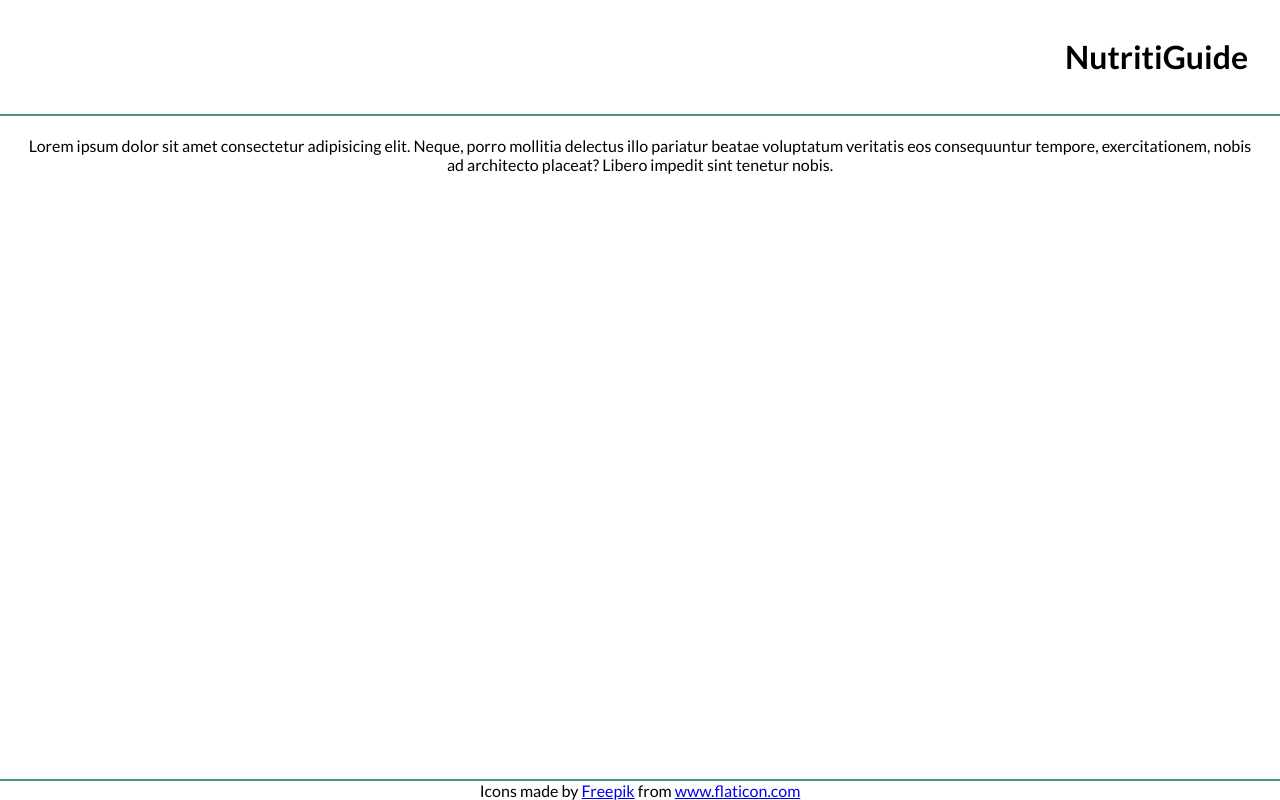
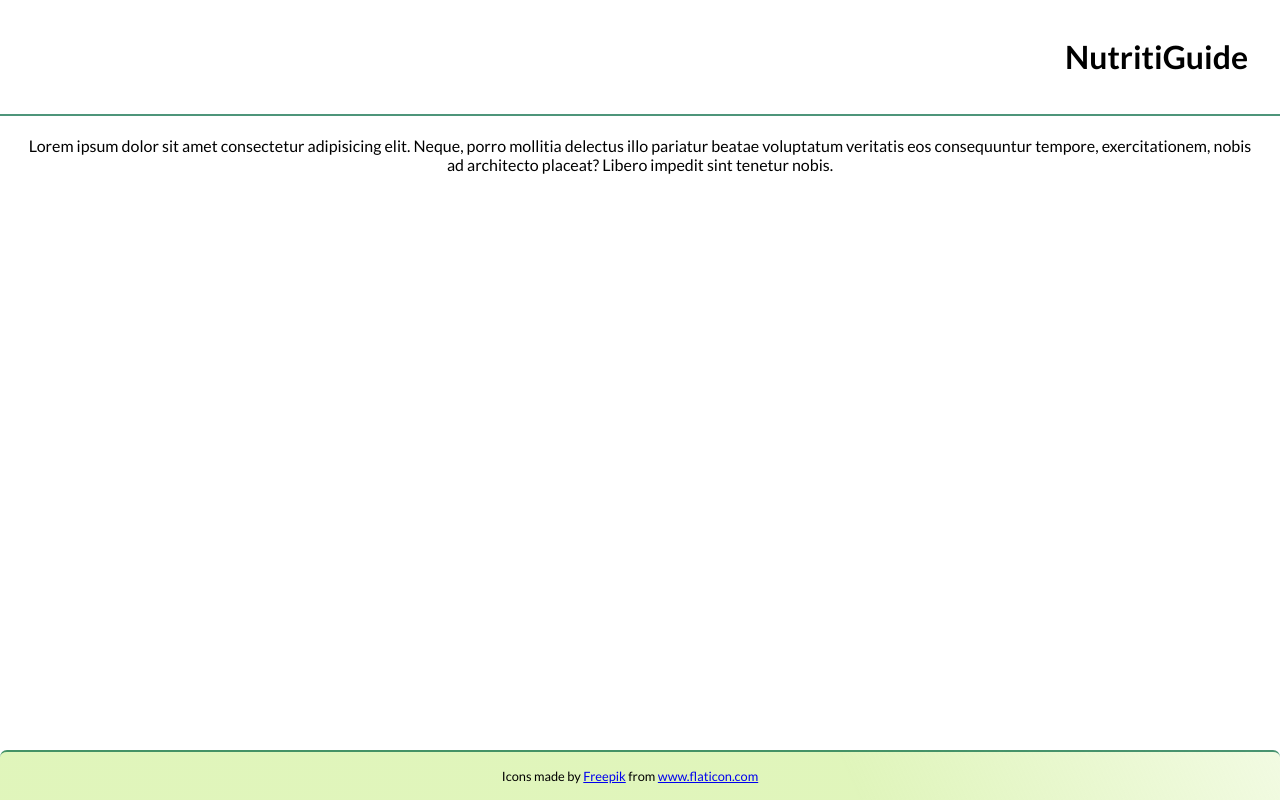
Before and after one commit to TZ-fn/NutritiGuide, a React (Create React App) app: page / in a window 1280 px wide. Built offline with nearby package versions, Linux system fonts and the light colour scheme.

Commit message:
Add more styling to the Footer component

```diff
--- a/src/components/Footer/Footer.jsx
+++ b/src/components/Footer/Footer.jsx
@@ -1,18 +1,42 @@
 import React from 'react';
 import styled from 'styled-components';
-import theme from '../../theme/mainTheme';
+import theme from 'theme/mainTheme';
 
 const Wrapper = styled.footer`
   display: flex;
   flex-direction: row;
   justify-content: center;
   align-items: center;
-  background-color: ${theme.background};
+  padding: 1rem 2rem;
+  background: linear-gradient(
+    66deg,
+    ${theme.backgroundLightGreen} 66%,
+    ${theme.backgroundLighterGreen}
+  );
   border-top: 2px solid ${theme.accentDarkGreen};
+  border-radius: 7px 7px 0 0;
+`;
+
+const AttributionsWrapper = styled.div`
+  display: inherit;
+  flex-direction: row;
+  align-items: center;
+  font-size: ${theme.fontSize.x4s};
+
+  & > div {
+    margin: 0 10px;
+  }
+
+  @media (max-width: 480px) {
+    & {
+      transform: scale(0.8);
+    }
+  }
 `;
 
 const Footer = () => (
   <Wrapper>
+    <AttributionsWrapper>
       <div>
         Icons made by{' '}
         <a href='https://www.freepik.com' title='Freepik'>
@@ -23,7 +47,8 @@ const Footer = () => (
           www.flaticon.com
         </a>
       </div>
-    <div id='edamam-badge' data-color='light' />
+      <div id='edamam-badge' data-color='transparent' />
+    </AttributionsWrapper>
   </Wrapper>
 );
 
```
Lines whose indentation alone changed are shown as unchanged.
